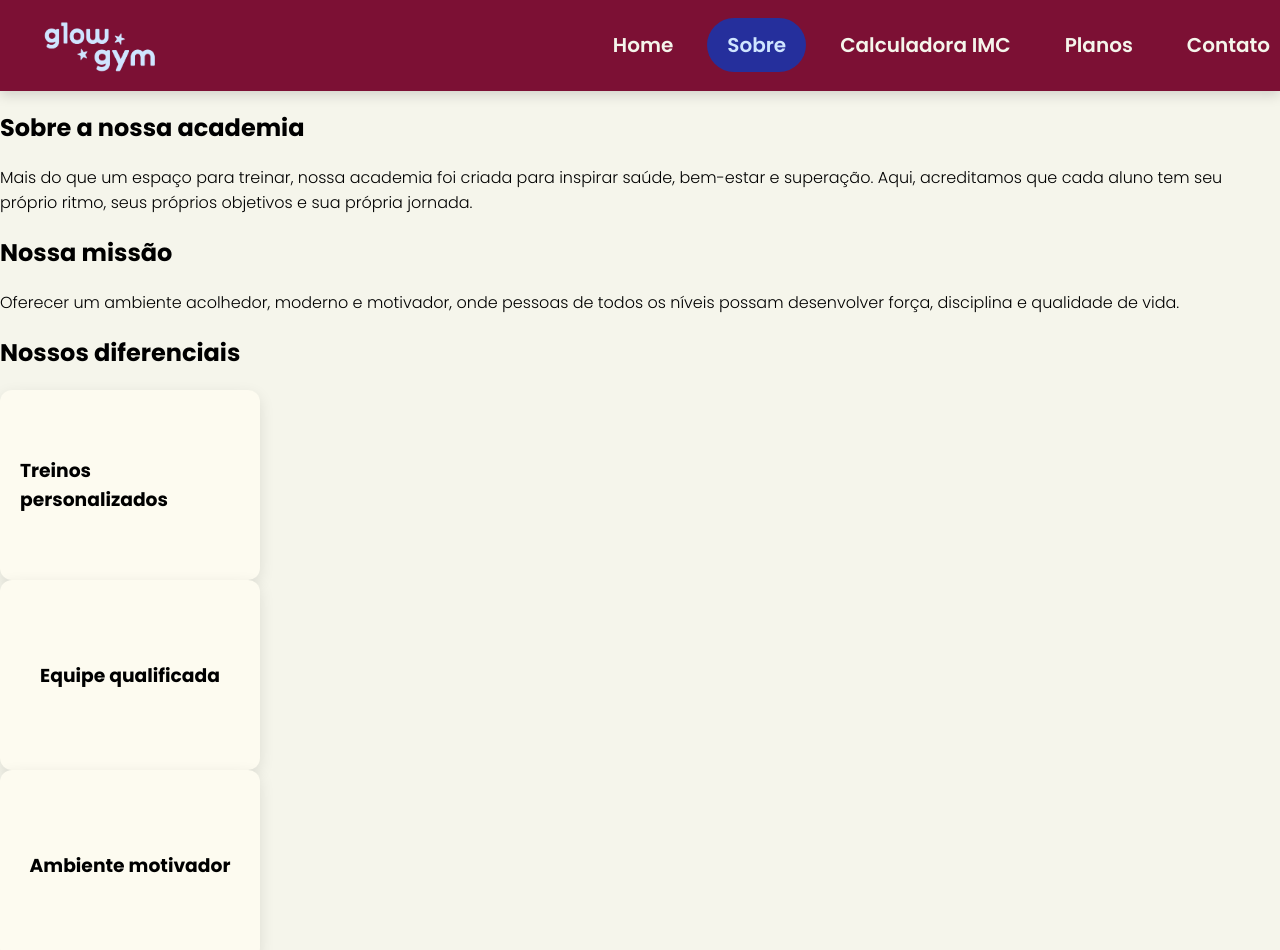
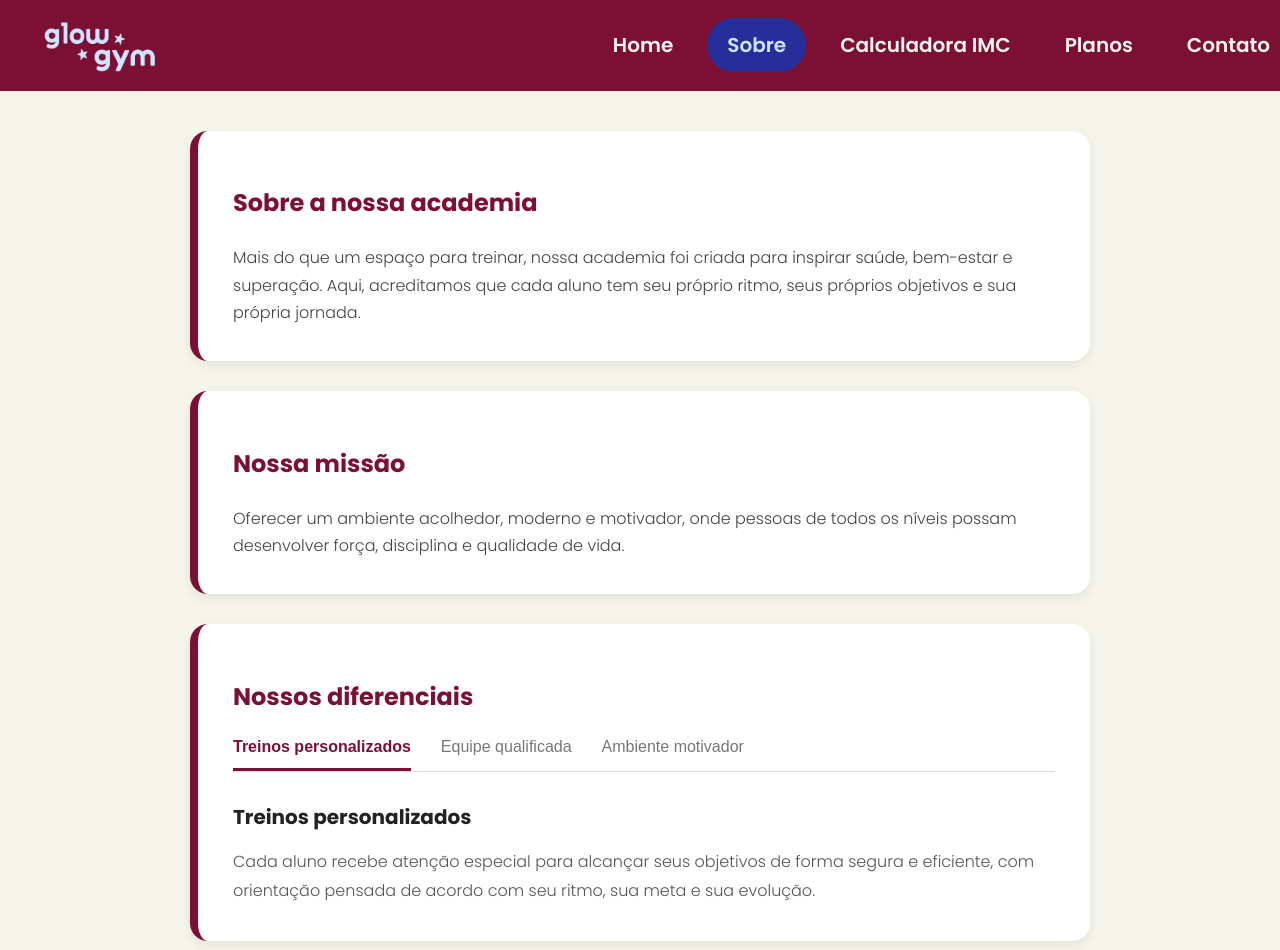
Before and after one commit to 1-ESPA/CP4-WebDev, a React (Vite) app: page /sobre in a window 1280 px wide. Shown: the top 950 px of the page. Built offline with nearby package versions, Linux system fonts and the light colour scheme.

Commit message:
style: adicionando estilização da página sobre

```diff
--- a/src/css/sobre.css
+++ b/src/css/sobre.css
@@ -0,0 +1,115 @@
+.sobre {
+  padding: 40px 20px;
+  background-color: var(--bgColor4);
+  min-height: 100vh;
+  box-sizing: border-box;
+}
+
+.sobre-hero,
+.sobre-missao,
+.sobre-diferenciais,
+.sobre-final {
+  max-width: 900px;
+  margin: 0 auto 30px auto;
+  background-color: #ffffff;
+  padding: 35px;
+  border-radius: 18px;
+  border-left: 8px solid var(--bgColor2);
+  box-shadow: 0 4px 12px rgba(0, 0, 0, 0.08);
+  box-sizing: border-box;
+}
+
+.sobre-texto h1,
+.sobre-missao h2,
+.sobre-diferenciais h2,
+.sobre-final h2 {
+  color: var(--bgColor2);
+  margin-bottom: 24px;
+  font-weight: 700;
+}
+
+.sobre-texto p,
+.sobre-missao p,
+.sobre-final p {
+  font-size: 16px;
+  color: #444;
+  line-height: 1.7;
+  margin: 0;
+}
+
+/* DIFERENCIAIS EM ABAS */
+.abas-diferenciais {
+  display: flex;
+  flex-wrap: wrap;
+  gap: 30px;
+  border-bottom: 1px solid #ddd;
+  margin-bottom: 30px;
+}
+
+.aba {
+  background: none;
+  border: none;
+  padding: 0 0 12px 0;
+  font-size: 16px;
+  color: #777;
+  cursor: pointer;
+  border-bottom: 3px solid transparent;
+  transition: 0.3s;
+}
+
+.aba:hover {
+  color: var(--bgColor2);
+}
+
+.aba.ativa {
+  color: var(--bgColor2);
+  font-weight: 600;
+  border-bottom: 3px solid var(--bgColor2);
+}
+
+.conteudo-aba h3 {
+  font-size: 20px;
+  color: #222;
+  margin-bottom: 16px;
+}
+
+.conteudo-aba p {
+  font-size: 16px;
+  color: #555;
+  line-height: 1.8;
+  margin: 0;
+}
+
+.sobre-final {
+  text-align: center;
+}
+
+.sobre-final h2 {
+  font-size: 32px;
+  margin-bottom: 20px;
+}
+
+@media (max-width: 768px) {
+  .sobre {
+    padding: 25px 15px;
+  }
+
+  .sobre-hero,
+  .sobre-missao,
+  .sobre-diferenciais,
+  .sobre-final {
+    padding: 25px 20px;
+  }
+
+  .abas-diferenciais {
+    gap: 18px;
+  }
+
+  .aba {
+    font-size: 14px;
+  }
+
+  .sobre-final h2 {
+    font-size: 26px;
+  }
+}
--- a/src/routes/Sobre.jsx
+++ b/src/routes/Sobre.jsx
@@ -1,7 +1,10 @@
+import { useState } from 'react'
 import '../css/global.css'
 import '../css/sobre.css'
 
 const Sobre = () => {
+  const [abaAtiva, setAbaAtiva] = useState('treinos')
+
   return (
     <main className="sobre">
       <section className="sobre-hero">
@@ -28,30 +31,62 @@ const Sobre = () => {
       <section className="sobre-diferenciais">
         <h2>Nossos diferenciais</h2>
 
-        <div className="cards-diferenciais">
-          <article className="card">
+        <div className="abas-diferenciais">
+          <button
+            className={abaAtiva === 'treinos' ? 'aba ativa' : 'aba'}
+            onClick={() => setAbaAtiva('treinos')}
+          >
+            Treinos personalizados
+          </button>
+
+          <button
+            className={abaAtiva === 'equipe' ? 'aba ativa' : 'aba'}
+            onClick={() => setAbaAtiva('equipe')}
+          >
+            Equipe qualificada
+          </button>
+
+          <button
+            className={abaAtiva === 'ambiente' ? 'aba ativa' : 'aba'}
+            onClick={() => setAbaAtiva('ambiente')}
+          >
+            Ambiente motivador
+          </button>
+        </div>
+
+        <div className="conteudo-aba">
+          {abaAtiva === 'treinos' && (
+            <>
               <h3>Treinos personalizados</h3>
               <p>
-              Cada aluno recebe atenção especial para alcançar seus objetivos de
-              forma segura e eficiente.
+                Cada aluno recebe atenção especial para alcançar seus objetivos
+                de forma segura e eficiente, com orientação pensada de acordo
+                com seu ritmo, sua meta e sua evolução.
               </p>
-          </article>
+            </>
+          )}
 
-          <article className="card">
+          {abaAtiva === 'equipe' && (
+            <>
               <h3>Equipe qualificada</h3>
               <p>
-              Contamos com profissionais preparados para orientar, acompanhar e
-              motivar durante toda a jornada.
+                Contamos com profissionais preparados para orientar, acompanhar
+                e motivar durante toda a jornada, oferecendo suporte e atenção
+                em cada etapa do treino.
               </p>
-          </article>
+            </>
+          )}
 
-          <article className="card">
+          {abaAtiva === 'ambiente' && (
+            <>
               <h3>Ambiente motivador</h3>
               <p>
                 Nossa estrutura foi pensada para tornar os treinos mais
-              confortáveis, dinâmicos e inspiradores.
+                confortáveis, dinâmicos e inspiradores, criando um espaço
+                acolhedor para manter a disciplina e a motivação.
               </p>
-          </article>
+            </>
+          )}
         </div>
       </section>
 
```
Lines whose indentation alone changed are shown as unchanged.
